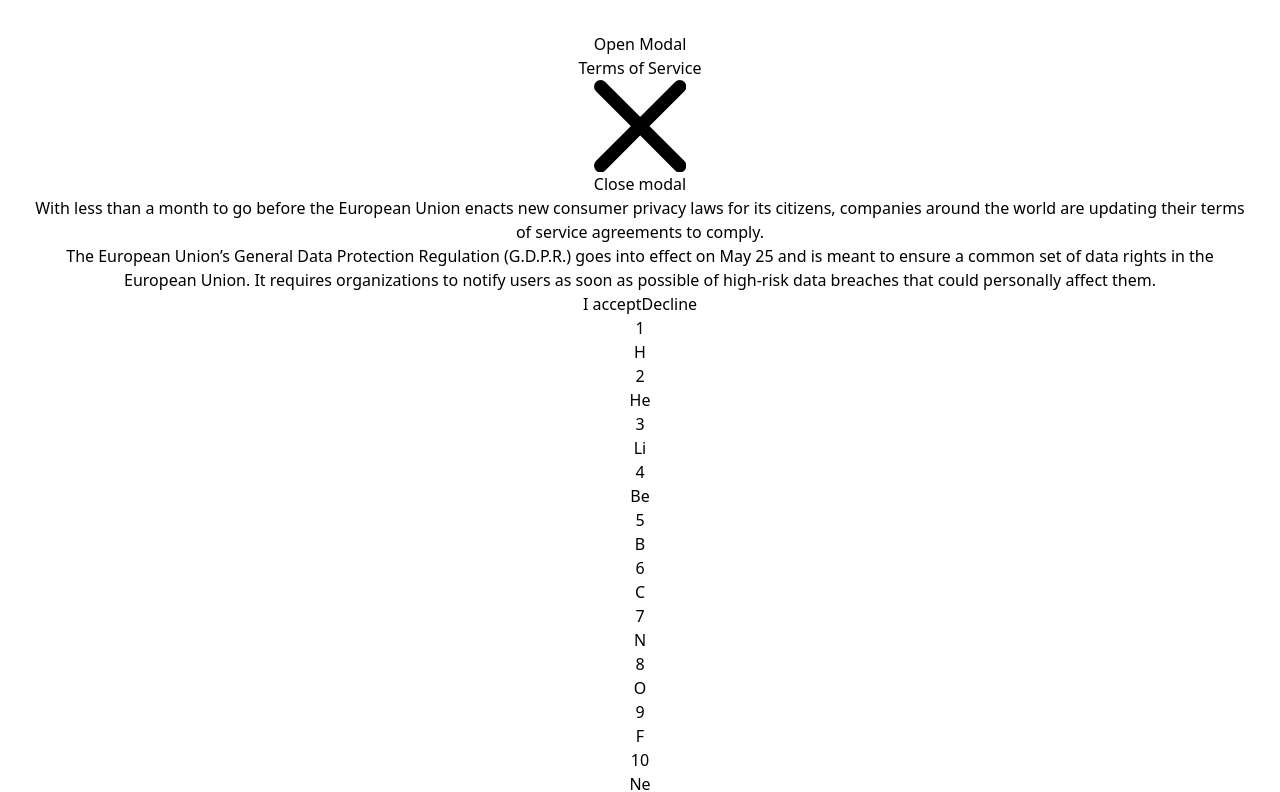
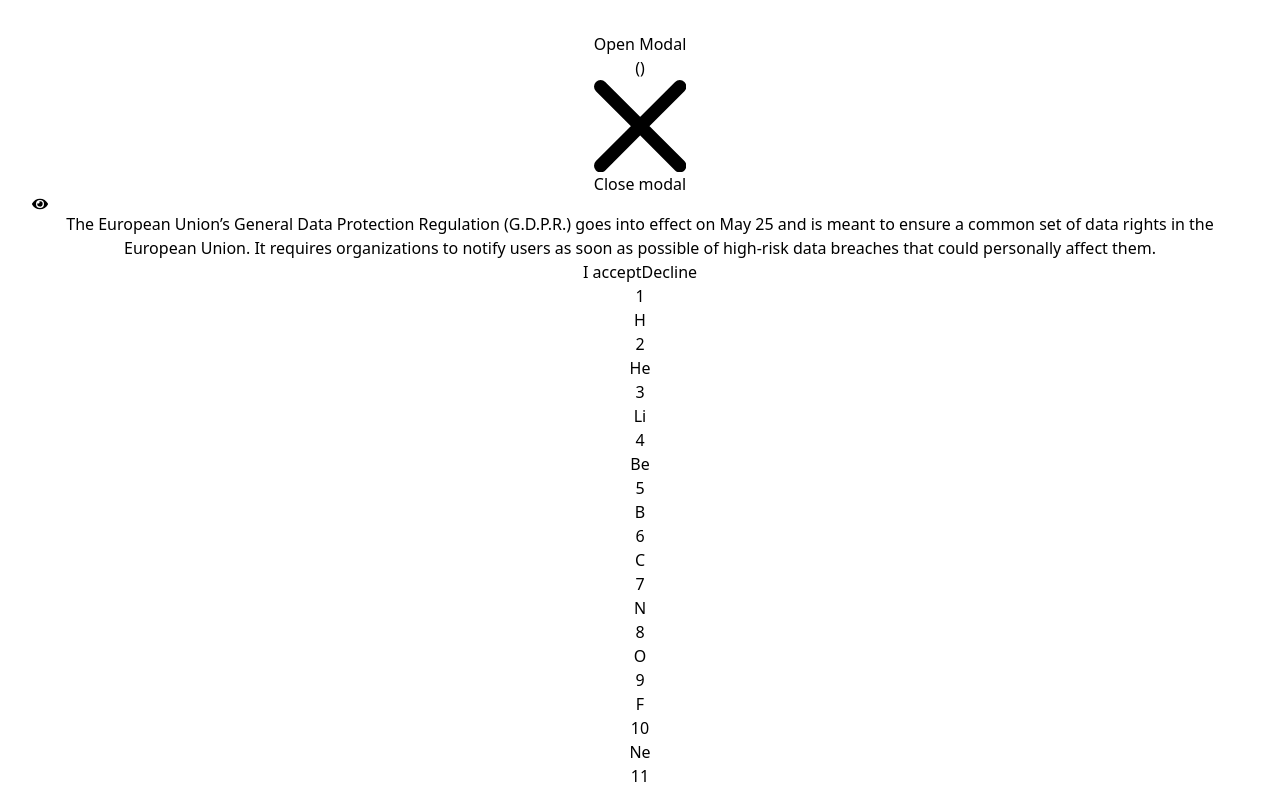
Before and after one commit to invincyx/react-periodic-table, a React (Vite) app: page / in a window 1280 px wide. Shown: the top 792 px of the page. Built offline with nearby package versions, Linux system fonts and the light colour scheme.

Commit message:
design the modal

```diff
--- a/package.json
+++ b/package.json
@@ -12,7 +12,8 @@
   "dependencies": {
     "@ebay/nice-modal-react": "^1.2.10",
     "react": "^18.2.0",
-    "react-dom": "^18.2.0"
+    "react-dom": "^18.2.0",
+    "react-icons": "^4.11.0"
   },
   "devDependencies": {
     "@types/react": "^18.2.15",
--- a/src/components/Element.jsx
+++ b/src/components/Element.jsx
@@ -13,7 +13,7 @@ export default function Element({ elementData }){
 
     return(
         <div
-        onClick={modalContext}
+        onClick={()=>modalContext(elementData)}
 
         className={`bg-${color}-500 cursor-pointer hover:bg-violet-600`}>
 
@@ -21,7 +21,7 @@ export default function Element({ elementData }){
                     <p className={`text-xs text-${color}-100`}>{number}</p>
                     <h1 className="font-bold" >{symbol} </h1>
 
-                 </div>}
+                </div>}
         </div>
 
     )
--- a/src/components/Modal.jsx
+++ b/src/components/Modal.jsx
@@ -1,6 +1,9 @@
-export default function Modal({ open, toggleModal }){
+import { FaEye } from 'react-icons/fa';
+export default function Modal({ open, toggleModal, modalData }){
 
     const modalOpen = open ? " " : "hidden";
+
+    const { name, symbol, appearance, summary } = modalData
     return (
         <>
 
@@ -10,8 +13,8 @@ export default function Modal({ open, toggleModal }){
         <div className="relative bg-white rounded-lg shadow dark:bg-gray-700">
 
             <div className="flex items-start justify-between p-4 border-b rounded-t dark:border-gray-600">
-                <h3 className="text-xl font-semibold text-gray-900 dark:text-white">
-                    Terms of Service
+                <h3 className="text-xl font-semibold pl-4 text-gray-900 dark:text-white">
+                    {name} ({symbol})
                 </h3>
                 <button onClick={toggleModal} type="button" className="text-gray-400 bg-transparent hover:bg-gray-200 hover:text-gray-900 rounded-lg text-sm w-8 h-8 ml-auto inline-flex justify-center items-center dark:hover:bg-gray-600 dark:hover:text-white" data-modal-hide="defaultModal">
                     <svg className="w-3 h-3" aria-hidden="true" xmlns="http://www.w3.org/2000/svg" fill="none" viewBox="0 0 14 14">
@@ -22,9 +25,12 @@ export default function Modal({ open, toggleModal }){
             </div>
 
             <div className="p-6 space-y-6">
+                {/* <p text-base leading-relaxed text-gray-500 dark:text-gray-400>{title}</p> */}
                 <p className="text-base leading-relaxed text-gray-500 dark:text-gray-400">
-                    With less than a month to go before the European Union enacts new consumer privacy laws for its citizens, companies around the world are updating their terms of service agreements to comply.
+                    {summary}
                 </p>
+                <p > <FaEye /> {appearance}</p>
+
                 <p className="text-base leading-relaxed text-gray-500 dark:text-gray-400">
                     The European Union’s General Data Protection Regulation (G.D.P.R.) goes into effect on May 25 and is meant to ensure a common set of data rights in the European Union. It requires organizations to notify users as soon as possible of high-risk data breaches that could personally affect them.
                 </p>
--- a/src/components/Table.jsx
+++ b/src/components/Table.jsx
@@ -11,12 +11,17 @@ const ModalContext = createContext()
 
 export default function Table(){
     const [open, setOpen] = useState(false)
+    const [modalData, setModalData] = useState("")
 
-    function toggleModal(){
+    function toggleModal(element){
+
+        setModalData(element)
         setOpen((prevState)=> !prevState)
     }
+
+
     return(
-        <ModalContext.Provider value={setOpen}>
+        <ModalContext.Provider value={toggleModal}>
 
 
 
@@ -25,6 +30,7 @@ export default function Table(){
             <Modal
             open={open}
             toggleModal={toggleModal}
+            modalData={modalData}
             />
 
             <FirstRow data={data.elements} />
```
Also changed, not shown: 1 other file (tests, documents, lock files or other folders).
